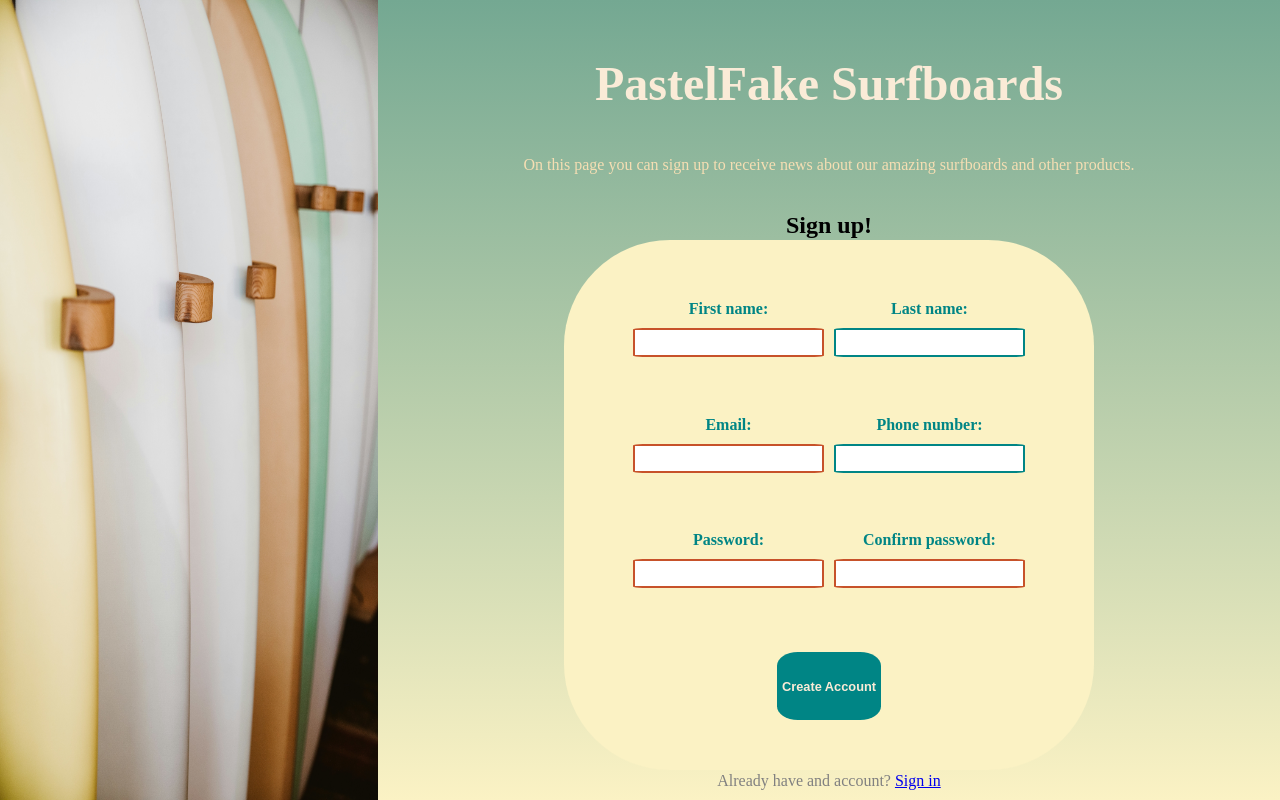
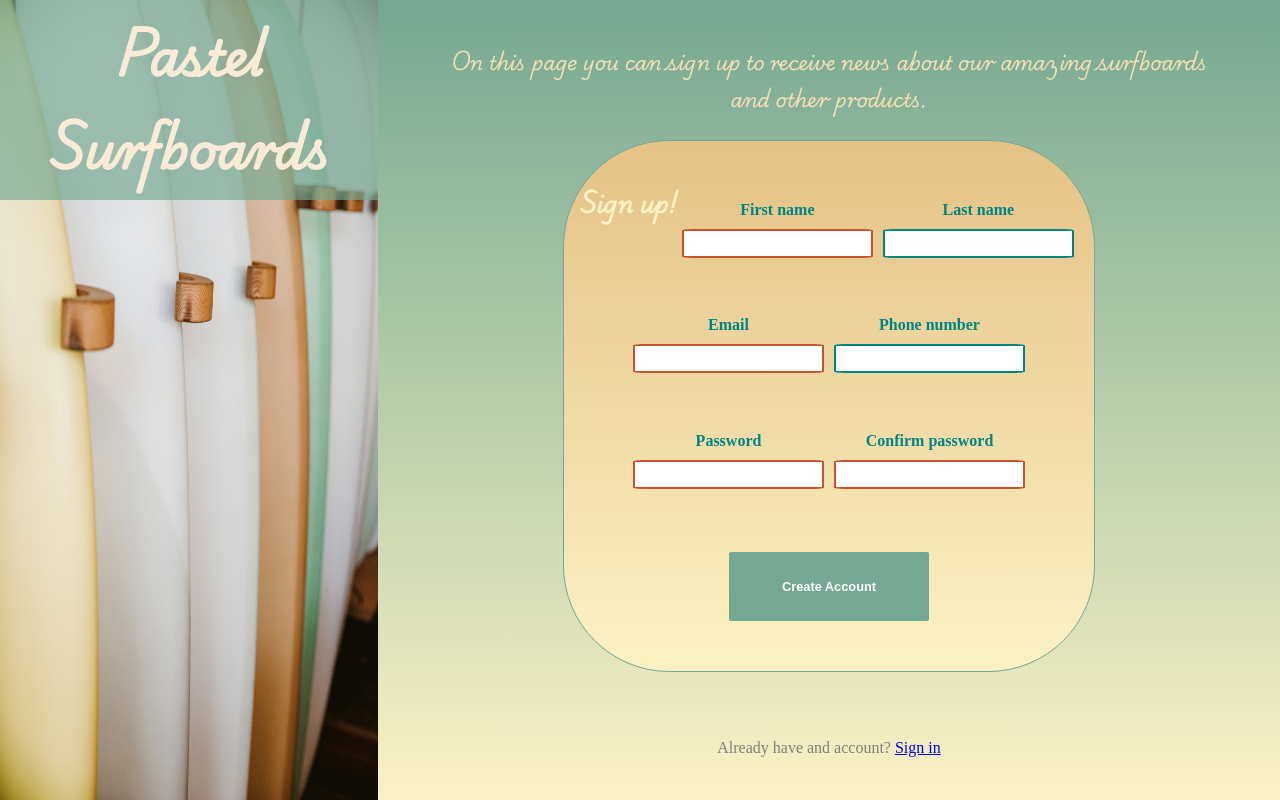
Before and after one commit to RenatoTeixeira/SignUpForm, a plain HTML site: page index.html in a window 1280 px wide. Drawn offline with Linux system fonts and the light colour scheme.

Commit message:
Project Finished

```diff
--- a/css/style.css
+++ b/css/style.css
@@ -5,6 +5,13 @@
 #74a892
 #008585
 */
+
+@font-face {
+  font-family: "Playwrite";
+  src:
+    local("Playwrite"),
+    url("../fonts/PlaywriteAUQLD-Regular.woff2") format("woff2");
+}
 
 * {
   margin: 0px;
@@ -24,25 +31,35 @@
   background-size: 100% 100%;
 }
 
+.brand {
+  display: flex;
+  flex-direction: column;
+  justify-content: center;
+  background-color: #74a892aa;
+  height: 200px;
+  width: 100%;
+}
+
 .mainbody {
   display: flex;
   width: 70vw;
   flex-direction: column;
-  justify-content: space-between;
+  justify-content: space-around;
   padding: 10px;
   background: linear-gradient(#74a892, #fbf2c4);
 }
 
 .headings {
-  display: flex;
-  flex-direction: column;
-  justify-content: space-evenly;
-  height: 200px;
+  height: 30px;
+  margin: 0px 50px;
 }
 
 h1 {
-  margin: 10px;
+  margin: 5px;
+  padding: 5px;
   color: antiquewhite;
+  font-family: "Playwrite", sans-serif;
+  font-weight: bolder;
 }
 
 .form {
@@ -53,9 +70,10 @@ h1 {
   align-self: center;
   height: 500px;
   width: 500px;
-  background-color: #fbf2c4;
+  background: linear-gradient(#e5c185, #fbf2c4);
   border-radius: 20%;
   padding: 15px;
+  border: 1px solid #74a892;
 }
 
 .user,
@@ -80,6 +98,7 @@ input {
   flex-direction: column;
   margin: 5px 5px;
   padding: 5px;
+  outline: none;
 }
 
 label {
@@ -101,6 +120,10 @@ input:invalid {
   border: 2px solid #c7522a;
 }
 
+input:focus {
+  box-shadow: 2px 2px 2px #008585;
+}
+
 h1,
 h2,
 h3 {
@@ -111,9 +134,18 @@ h1 {
   font-size: 3rem;
 }
 
+h2 {
+  margin-top: 25px;
+  color: #fbf2c4;
+  font-family: "Playwrite", sans-serif;
+  font-size: 1.4rem;
+}
+
 .headings p {
   text-align: center;
   color: wheat;
+  font-family: "Playwrite", sans-serif;
+  font-size: 1.2rem;
 }
 
 .signin p {
@@ -123,16 +155,17 @@ h1 {
 
 .signupbutton {
   margin: 15px auto 35px auto;
-  background-color: #008585;
-  color: antiquewhite;
+  background-color: #74a892;
+  color: white;
   font-size: 0.8em;
   font-weight: 600;
-  border-radius: 20%;
+  border-radius: 2%;
   border-style: none;
+  width: 40%;
 }
 
 .signupbutton:hover {
-  background-color: #74a892;
+  background-color: #008585;
 }
 .signupbutton:active {
   background-color: darkcyan;
--- a/index.html
+++ b/index.html
@@ -8,44 +8,45 @@
   </head>
   <body>
     <div class="container">
-      <div class="logo"></div>
+      <div class="logo">
+        <div class="brand"><h1>Pastel Surfboards</h1></div>
+      </div>
       <div class="mainbody">
         <div class="headings">
-          <h1>PastelFake Surfboards</h1>
           <p>
             On this page you can sign up to receive news about our amazing
             surfboards and other products.
           </p>
         </div>
-        <h2>Sign up!</h2>
         <form action="/submit" class="form">
+          <h2>Sign up!</h2>
           <div class="user">
             <div class="labeltop">
-              <label for="first-name">First name:</label>
+              <label for="first-name">First name</label>
               <input type="text" id="first-name" name="first_name" required />
             </div>
             <div class="labeltop">
-              <label for="last-name">Last name:</label>
+              <label for="last-name">Last name</label>
               <input type="text" id="last-name" name="last_name" />
             </div>
           </div>
           <div class="contact">
             <div class="labeltop">
-              <label for="email">Email:</label>
+              <label for="email">Email</label>
               <input type="email" id="email" name="email" required />
             </div>
             <div class="labeltop">
-              <label for="phone">Phone number:</label>
+              <label for="phone">Phone number</label>
               <input type="tel" id="phone" name="phone_number" />
             </div>
           </div>
           <div class="password">
             <div class="labeltop">
-              <label for="password">Password:</label>
+              <label for="password">Password</label>
               <input type="password" id="password" name="password" required />
             </div>
             <div class="labeltop">
-              <label for="password-conf">Confirm password:</label>
+              <label for="password-conf">Confirm password</label>
               <input
                 type="password"
                 id="password-conf"
```
Also changed, not shown: fonts/PlaywriteAUQLD-Regular.woff2 (added).
